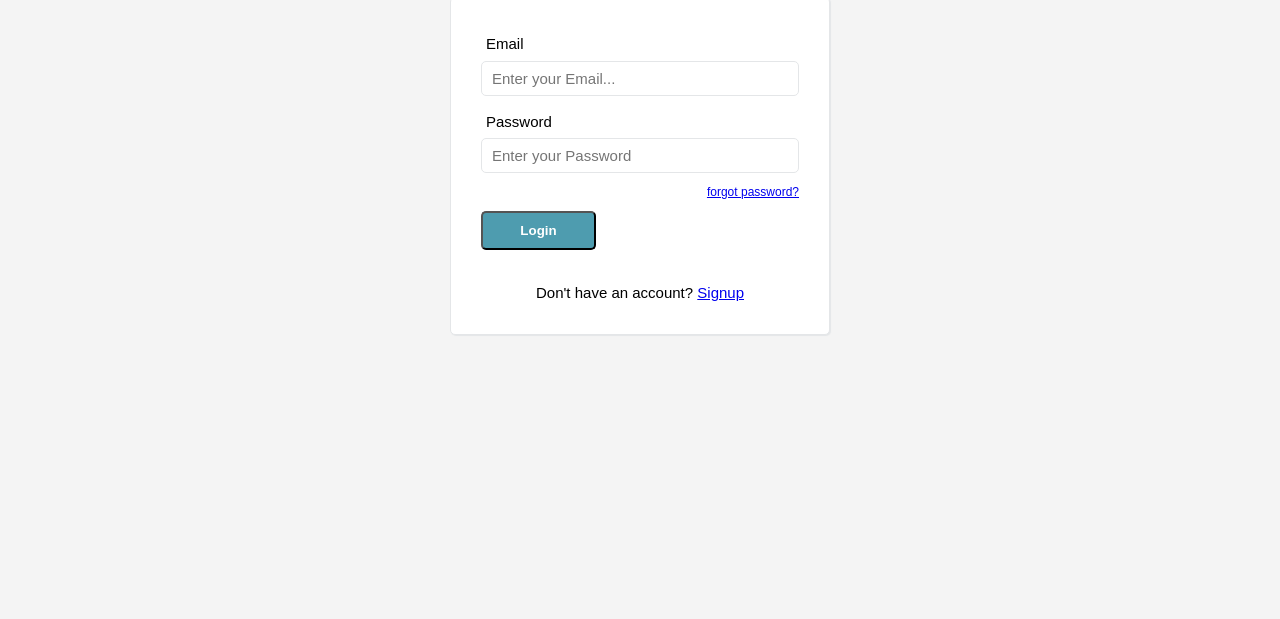
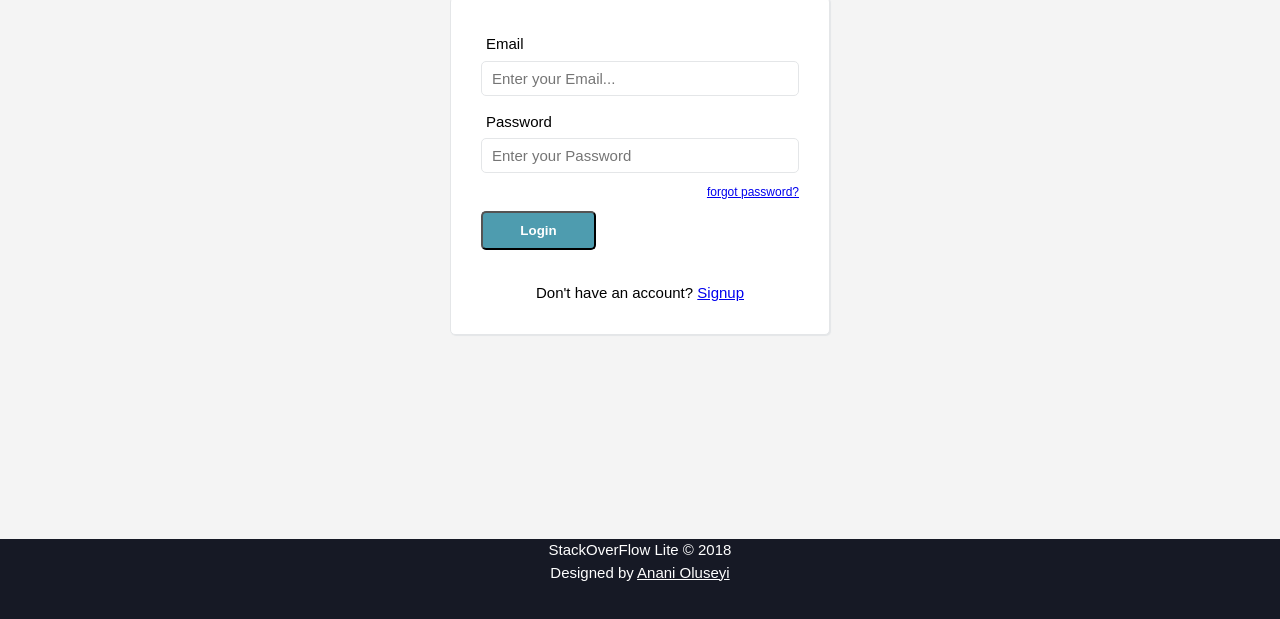
Before and after one commit to anasey01/stackoverflow-lite, a plain HTML site: page UI/login.html in a window 1280 px wide. Shown: the part 161-780 px from the top of the page. Drawn offline with Linux system fonts and the light colour scheme.

Commit message:
Fixed all footer on login page

```diff
--- a/UI/css/login.css
+++ b/UI/css/login.css
@@ -38,6 +38,12 @@ button{
     text-align: center;
 }
 
+footer{
+   position:absolute;
+   bottom:0;
+   width:100%;
+}
+
 /* Media Query */
 @media(max-width: 660px){
     .form-card-header{
--- a/UI/login.html
+++ b/UI/login.html
@@ -35,5 +35,11 @@
                 <p id="signup">Don't have an account? <a href="./signup.html">Signup </a></p>
             </form>
         </div>
+    <footer>
+        <div class="container">
+            <p>StackOverFlow Lite &copy; 2018</p>
+            <p>Designed by <span><a href="https://twitter.com/OluseyiAnani">Anani Oluseyi</a></span></p>
+        </div>
+    </footer>
 </body>
 </html>
```
